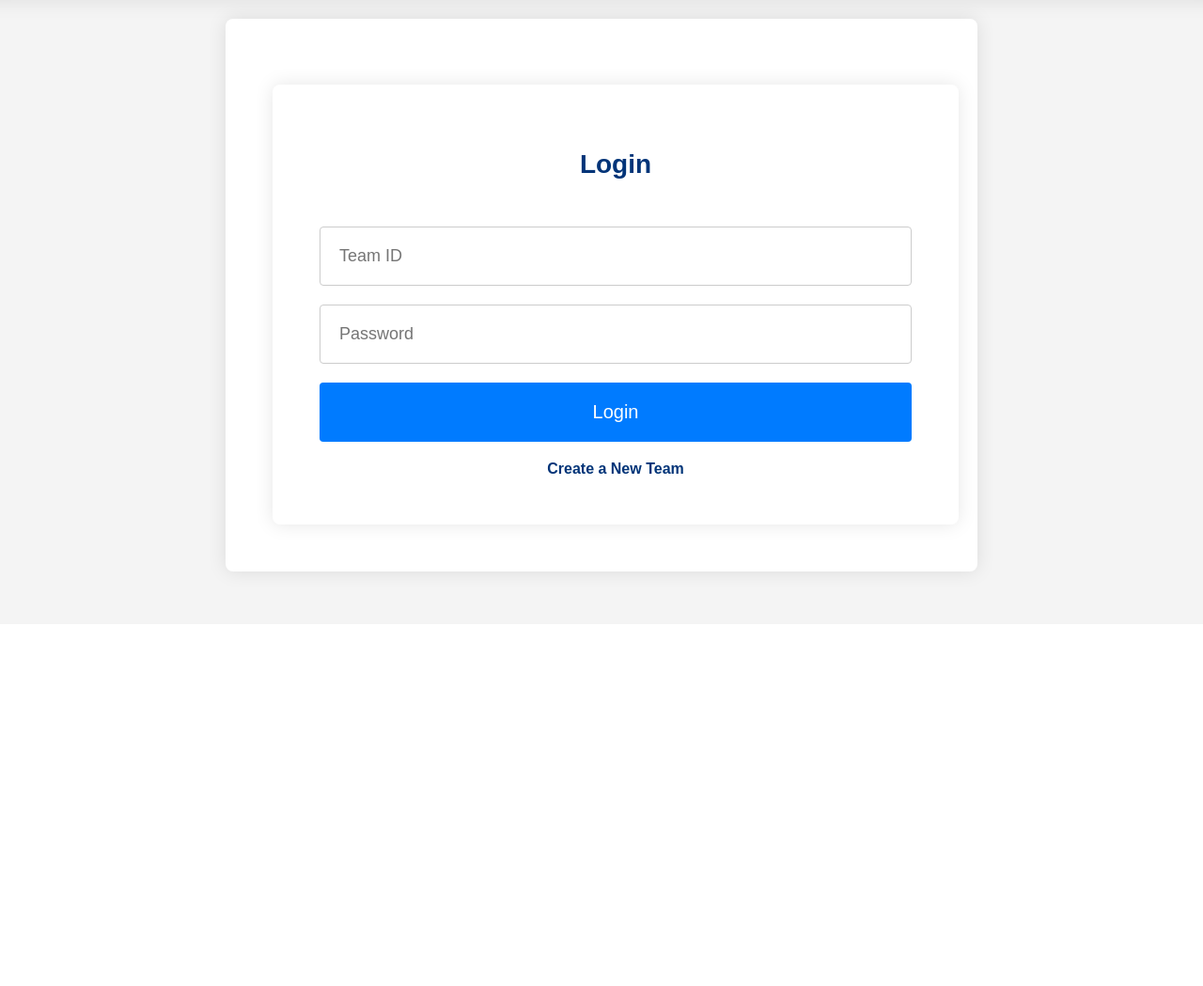
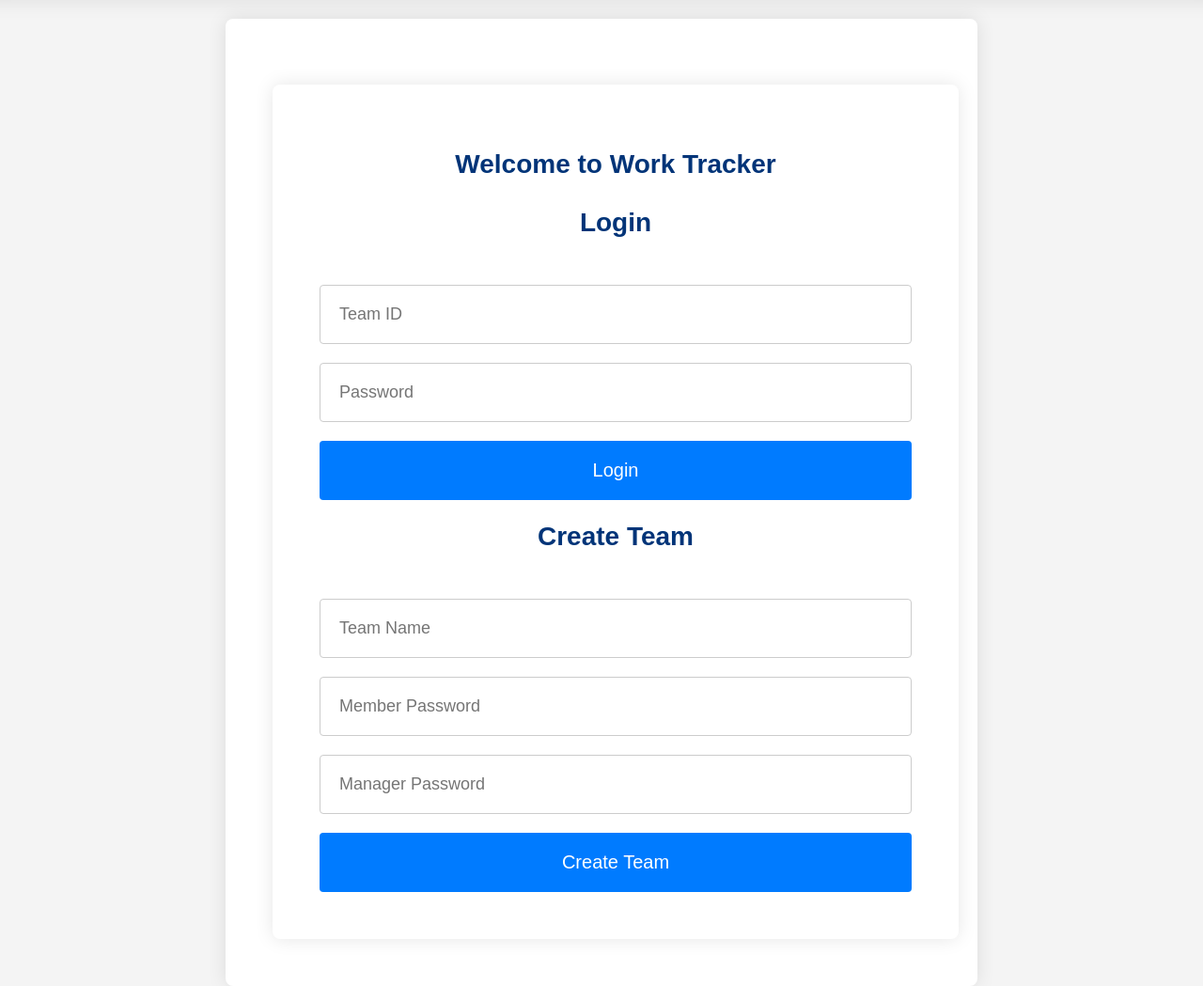
Before and after one commit to Know-Shaon/office-attendance-records-postgres-render, a Flask app: page / in a window 1280 px wide. Shown: the part 136-1185 px from the top of the page at 94% size. Before the commit the page ends 758 px from the top, so only its background shows below. Run offline with Flask 3, Linux system fonts and the light colour scheme; some libraries are stand-ins or nearby versions.

Commit message:
Updating Managers login feature

```diff
--- a/main.py
+++ b/main.py
@@ -23,12 +23,13 @@ cursor = conn.cursor()
 if not os.path.exists('Attendance Records'):
     os.makedirs('Attendance Records')
 
-# Create tables if they don't exist
+# Create or update tables
 cursor.execute('''
 CREATE TABLE IF NOT EXISTS teams (
     team_id TEXT PRIMARY KEY,
     team_name TEXT,
-    password TEXT
+    member_password TEXT,
+    manager_password TEXT
 )
 ''')
 cursor.execute('''
@@ -45,6 +46,7 @@ CREATE TABLE IF NOT EXISTS attendance (
     member_id INTEGER,
     date TEXT,
     status TEXT,
+    is_manager BOOLEAN DEFAULT FALSE,
     FOREIGN KEY(member_id) REFERENCES members(member_id)
 )
 ''')
@@ -58,78 +60,126 @@ def index():
 def login():
     team_id = request.form['team_id'].upper()
     password = request.form['password']
-    cursor.execute('SELECT password FROM teams WHERE team_id = %s', (team_id,))
+    cursor.execute('SELECT member_password, manager_password FROM teams WHERE team_id = %s', (team_id,))
     record = cursor.fetchone()
-    if record and record[0] == password:
-        session['team_id'] = team_id
-        return redirect(url_for('add_member', team_id=team_id))
-    else:
-        flash('Invalid credentials')
-        return redirect(url_for('index'))
+    if record:
+        if record[0] == password:
+            session['team_id'] = team_id
+            session['is_manager'] = False
+            return redirect(url_for('member_home'))
+        elif record[1] == password:
+            session['team_id'] = team_id
+            session['is_manager'] = True
+            return redirect(url_for('manager_home'))
+    flash('Invalid credentials')
+    return redirect(url_for('index'))
 
 @app.route('/logout')
 def logout():
     session.pop('team_id', None)
+    session.pop('is_manager', None)
     return redirect(url_for('index'))
+
+@app.route('/manager_home')
+def manager_home():
+    if 'team_id' in session and session.get('is_manager'):
+        return render_template('manager_home.html', team_id=session['team_id'])
+    else:
+        flash('Unauthorized access')
+        return redirect(url_for('index'))
+
+@app.route('/member_home')
+def member_home():
+    if 'team_id' in session and not session.get('is_manager'):
+        return render_template('member_home.html', team_id=session['team_id'])
+    else:
+        flash('Unauthorized access')
+        return redirect(url_for('index'))
 
 @app.route('/create_team', methods=['GET', 'POST'])
 def create_team():
     if request.method == 'POST':
         team_name = request.form['team_name'].upper()
-        password = request.form['password']
+        member_password = request.form['member_password']
+        manager_password = request.form['manager_password']
         cursor.execute('SELECT team_id FROM teams WHERE team_id = %s', (team_name,))
         existing_team = cursor.fetchone()
         if existing_team:
             flash('Team ID already exists')
         else:
             cursor.execute('''
-            INSERT INTO teams (team_id, team_name, password) VALUES (%s, %s, %s)
-            ''', (team_name, team_name, password))
+            INSERT INTO teams (team_id, team_name, member_password, manager_password) VALUES (%s, %s, %s, %s)
+            ''', (team_name, team_name, member_password, manager_password))
             conn.commit()
             flash('Team created successfully')
         return redirect(url_for('index'))
     return render_template('create_team.html')
 
-@app.route('/add_member/<team_id>', methods=['GET', 'POST'])
-def add_member(team_id):
-    team_id = team_id.upper()
-    if request.method == 'POST':
-        member_name = request.form['member_name']
-        cursor.execute('SELECT member_id FROM members WHERE team_id = %s AND member_name = %s', (team_id, member_name))
-        existing_member = cursor.fetchone()
-        if existing_member:
-            flash('Member already exists')
-        else:
-            cursor.execute('''
-            INSERT INTO members (team_id, member_name) VALUES (%s, %s)
-            ''', (team_id, member_name))
-            conn.commit()
-            flash('Member added successfully')
-    cursor.execute('SELECT member_name FROM members WHERE team_id = %s', (team_id,))
-    members = cursor.fetchall()
-    return render_template('add_member.html', team_id=team_id, members=members)
+@app.route('/add_member', methods=['GET', 'POST'])
+def add_member():
+    if 'team_id' in session and session.get('is_manager'):
+        if request.method == 'POST':
+            member_name = request.form['member_name']
+            team_id = session['team_id']
+            cursor.execute('SELECT member_id FROM members WHERE team_id = %s AND member_name = %s', (team_id, member_name))
+            existing_member = cursor.fetchone()
+            if existing_member:
+                flash('Member already exists')
+            else:
+                cursor.execute('''
+                INSERT INTO members (team_id, member_name) VALUES (%s, %s)
+                ''', (team_id, member_name))
+                conn.commit()
+                flash('Member added successfully')
+        return render_template('add_member.html', team_id=session['team_id'])
+    else:
+        flash('Unauthorized access')
+        return redirect(url_for('index'))
+
+@app.route('/remove_member', methods=['GET', 'POST'])
+def remove_member():
+    if 'team_id' in session and session.get('is_manager'):
+        team_id = session['team_id']
+        if request.method == 'POST':
+            member_name = request.form['member_name']
+            cursor.execute('SELECT member_id FROM members WHERE team_id = %s AND member_name = %s', (team_id, member_name))
+            member_id = cursor.fetchone()
+            if member_id:
+                cursor.execute('DELETE FROM attendance WHERE member_id = %s', (member_id,))
+                cursor.execute('DELETE FROM members WHERE member_id = %s', (member_id,))
+                conn.commit()
+                flash('Member and all their attendance records removed successfully')
+            else:
+                flash('Member not found')
+        cursor.execute('SELECT member_name FROM members WHERE team_id = %s', (team_id,))
+        members = cursor.fetchall()
+        return render_template('remove_member.html', team_id=team_id, members=members)
+    else:
+        flash('Unauthorized access')
+        return redirect(url_for('index'))
 
 @app.route('/mark_attendance/<team_id>/<member_name>', methods=['GET', 'POST'])
 def mark_attendance(team_id, member_name):
     team_id = team_id.upper()
+    is_manager = session.get('is_manager', False)
     if request.method == 'POST':
         date = request.form['date']
         status = request.form['status']
         cursor.execute('SELECT member_id FROM members WHERE team_id = %s AND member_name = %s', (team_id, member_name))
         member_id = cursor.fetchone()
         if member_id:
-            cursor.execute('SELECT * FROM attendance WHERE member_id = %s AND date = %s', (member_id[0], date))
+            cursor.execute('SELECT * FROM attendance WHERE member_id = %s AND date = %s AND is_manager = %s', (member_id[0], date, is_manager))
             existing_record = cursor.fetchone()
             if existing_record:
                 cursor.execute('''
-                UPDATE attendance SET status = %s WHERE member_id = %s AND date = %s
-                ''', (status, member_id[0], date))
+                UPDATE attendance SET status = %s WHERE member_id = %s AND date = %s AND is_manager = %s
+                ''', (status, member_id[0], date, is_manager))
             else:
                 cursor.execute('''
-                INSERT INTO attendance (member_id, date, status) VALUES (%s, %s, %s)
-                ''', (member_id[0], date, status))
+                INSERT INTO attendance (member_id, date, status, is_manager) VALUES (%s, %s, %s, %s)
+                ''', (member_id[0], date, status, is_manager))
             conn.commit()
-            update_excel(team_id)
+            update_excel(team_id, is_manager)
             flash('Attendance marked successfully')
         else:
             flash('Member not found')
@@ -137,9 +187,10 @@ def mark_attendance(team_id, member_name):
 
 @app.route('/export_data')
 def export_data():
-    cursor.execute('SELECT * FROM attendance')
+    is_manager = session.get('is_manager', False)
+    cursor.execute('SELECT * FROM attendance WHERE is_manager = %s', (is_manager,))
     records = cursor.fetchall()
-    df = pd.DataFrame(records, columns=['ID', 'Member ID', 'Date', 'Status'])
+    df = pd.DataFrame(records, columns=['ID', 'Member ID', 'Date', 'Status', 'Is Manager'])
     df.to_csv('attendance_records.csv', index=False)
     flash('Data exported to CSV successfully')
     return redirect(url_for('index'))
@@ -151,14 +202,15 @@ def download_file(filename):
 @app.route('/track_attendance/<team_id>', methods=['GET', 'POST'])
 def track_attendance(team_id):
     team_id = team_id.upper()
+    is_manager = session.get('is_manager', False)
     if request.method == 'POST':
         member_name = request.form['member_name']
         cursor.execute('''
         SELECT status, COUNT(*) FROM attendance
         JOIN members ON attendance.member_id = members.member_id
-        WHERE members.team_id = %s AND members.member_name = %s
+        WHERE members.team_id = %s AND members.member_name = %s AND attendance.is_manager = %s
         GROUP BY status
-        ''', (team_id, member_name))
+        ''', (team_id, member_name, is_manager))
         records = cursor.fetchall()
         stats = {status: count for status, count in records}
         return render_template('attendance_stats.html', team_id=team_id, member_name=member_name, stats=stats)
@@ -169,6 +221,7 @@ def track_attendance(team_id):
 @app.route('/download_monthly_report/<team_id>', methods=['GET', 'POST'])
 def download_monthly_report(team_id):
     team_id = team_id.upper()
+    is_manager = session.get('is_manager', False)
     if request.method == 'POST':
         month = request.form['month']
         year = request.form['year']
@@ -177,8 +230,8 @@ def download_monthly_report(team_id):
         FROM attendance a
         JOIN members m ON a.member_id = m.member_id
         JOIN teams t ON m.team_id = t.team_id
-        WHERE t.team_id = %s AND a.date LIKE %s
-        ''', (team_id, f'{year}-{month}%'))
+        WHERE t.team_id = %s AND a.date LIKE %s AND a.is_manager = %s
+        ''', (team_id, f'{year}-{month}%', is_manager))
         records = cursor.fetchall()
         df = pd.DataFrame(records, columns=['Team Name', 'Member Name', 'Date', 'Status'])
 
@@ -197,7 +250,7 @@ def download_monthly_report(team_id):
                 try:
                     if len(str(cell.value)) > max_length:
                         max_length = len(cell.value)
-                except:
+                except Exception:
                     pass
             adjusted_width = (max_length + 2)
             ws.column_dimensions[column].width = adjusted_width
@@ -239,21 +292,6 @@ def remove_team():
     flash('Team and all its members and attendance records removed successfully')
     return redirect(url_for('admin'))
 
-@app.route('/remove_member', methods=['POST'])
-def remove_member():
-    team_id = request.form['team_id'].upper()
-    member_name = request.form['member_name']
-    cursor.execute('SELECT member_id FROM members WHERE team_id = %s AND member_name = %s', (team_id, member_name))
-    member_id = cursor.fetchone()
-    if member_id:
-        cursor.execute('DELETE FROM attendance WHERE member_id = %s', (member_id,))
-        cursor.execute('DELETE FROM members WHERE member_id = %s', (member_id,))
-        conn.commit()
-        flash('Member and all their attendance records removed successfully')
-    else:
-        flash('Member not found')
-    return redirect(url_for('admin'))
-
 @app.route('/get_members/<team_id>')
 def get_members(team_id):
     cursor.execute('SELECT member_name FROM members WHERE team_id = %s', (team_id,))
@@ -261,14 +299,14 @@ def get_members(team_id):
     member_names = [member[0] for member in members]
     return jsonify({'members': member_names})
 
-def update_excel(team_id):
+def update_excel(team_id, is_manager):
     cursor.execute('''
     SELECT t.team_name, m.member_name, a.date, a.status
     FROM attendance a
     JOIN members m ON a.member_id = m.member_id
     JOIN teams t ON m.team_id = t.team_id
-    WHERE t.team_id = %s
-    ''', (team_id,))
+    WHERE t.team_id = %s AND a.is_manager = %s
+    ''', (team_id, is_manager))
     records = cursor.fetchall()
     df = pd.DataFrame(records, columns=['Team Name', 'Member Name', 'Date', 'Status'])
 
@@ -286,7 +324,7 @@ def update_excel(team_id):
             try:
                 if len(str(cell.value)) > max_length:
                     max_length = len(cell.value)
-            except:
+            except Exception:
                 pass
         adjusted_width = (max_length + 2)
         ws.column_dimensions[column].width = adjusted_width
--- a/templates/index.html
+++ b/templates/index.html
@@ -1,26 +1,26 @@
 {% extends "base.html" %}
 
-{% block title %}Login{% endblock %}
+{% block title %}Home{% endblock %}
 
 {% block content %}
 <div class="container">
-    <h1>Login</h1>
-    {% with messages = get_flashed_messages(with_categories=true) %}
-      {% if messages %}
-        <ul class="flashes">
-        {% for category, message in messages %}
-          <li class="{{ category }}">{{ message }}</li>
-        {% endfor %}
-        </ul>
-      {% endif %}
-    {% endwith %}
-    <form method="post" action="{{ url_for('login') }}">
-        <input type="text" name="team_id" placeholder="Team ID" required>
-        <input type="password" name="password" placeholder="Password" required>
-        <button type="submit">Login</button>
-    </form>
-    <div class="create-team">
-        <a href="{{ url_for('create_team') }}">Create a New Team</a>
+    <h1>Welcome to Work Tracker</h1>
+    <div>
+        <h2>Login</h2>
+        <form method="post" action="{{ url_for('login') }}">
+            <input type="text" name="team_id" placeholder="Team ID" required>
+            <input type="password" name="password" placeholder="Password" required>
+            <button type="submit">Login</button>
+        </form>
+    </div>
+    <div>
+        <h2>Create Team</h2>
+        <form method="post" action="{{ url_for('create_team') }}">
+            <input type="text" name="team_name" placeholder="Team Name" required>
+            <input type="password" name="member_password" placeholder="Member Password" required>
+            <input type="password" name="manager_password" placeholder="Manager Password" required>
+            <button type="submit">Create Team</button>
+        </form>
     </div>
 </div>
 {% endblock %}
```
Also changed, not shown: templates/manager_home.html (added, +18 -0 lines), templates/member_home.html (added, +16 -0 lines).
